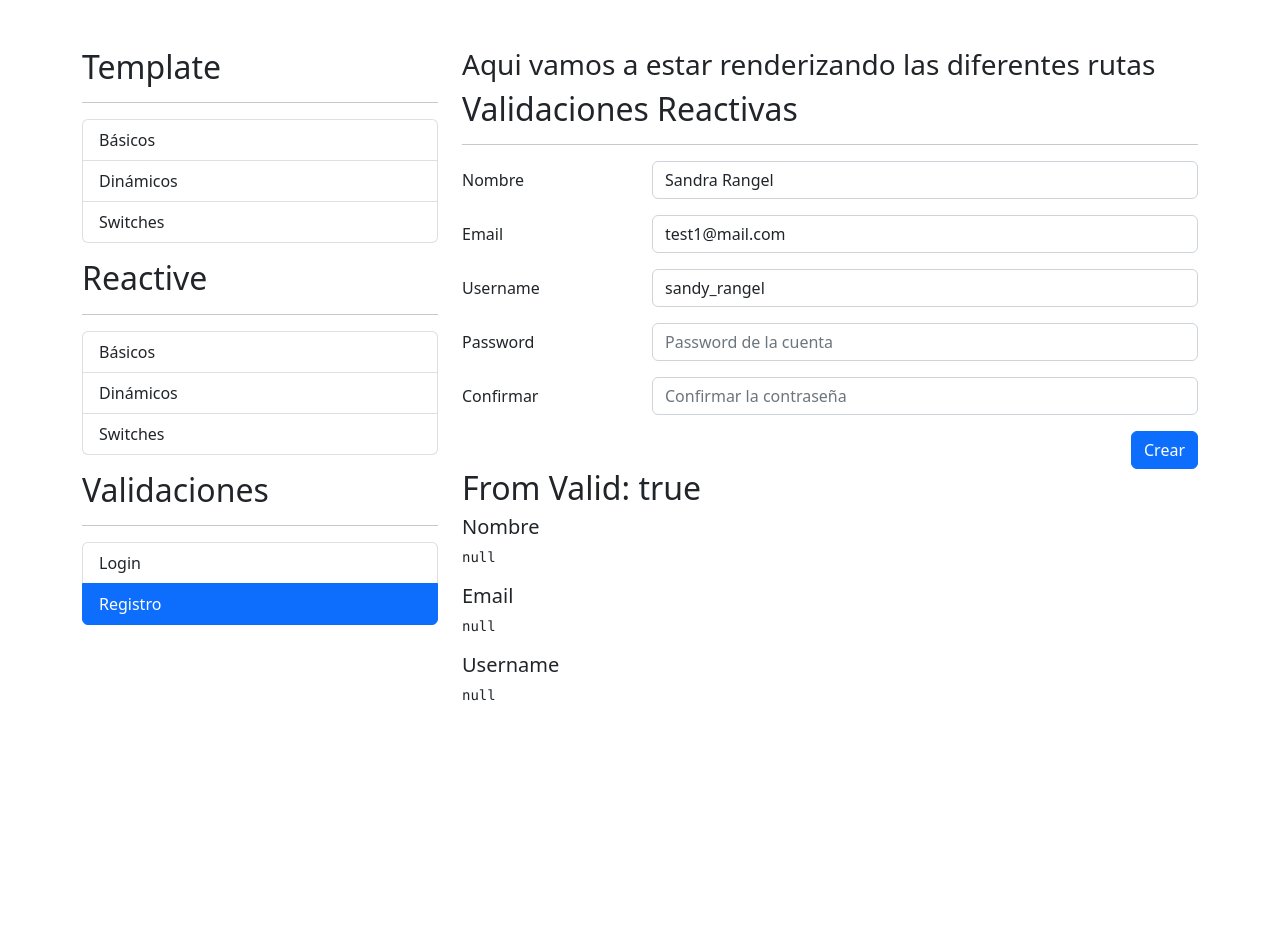
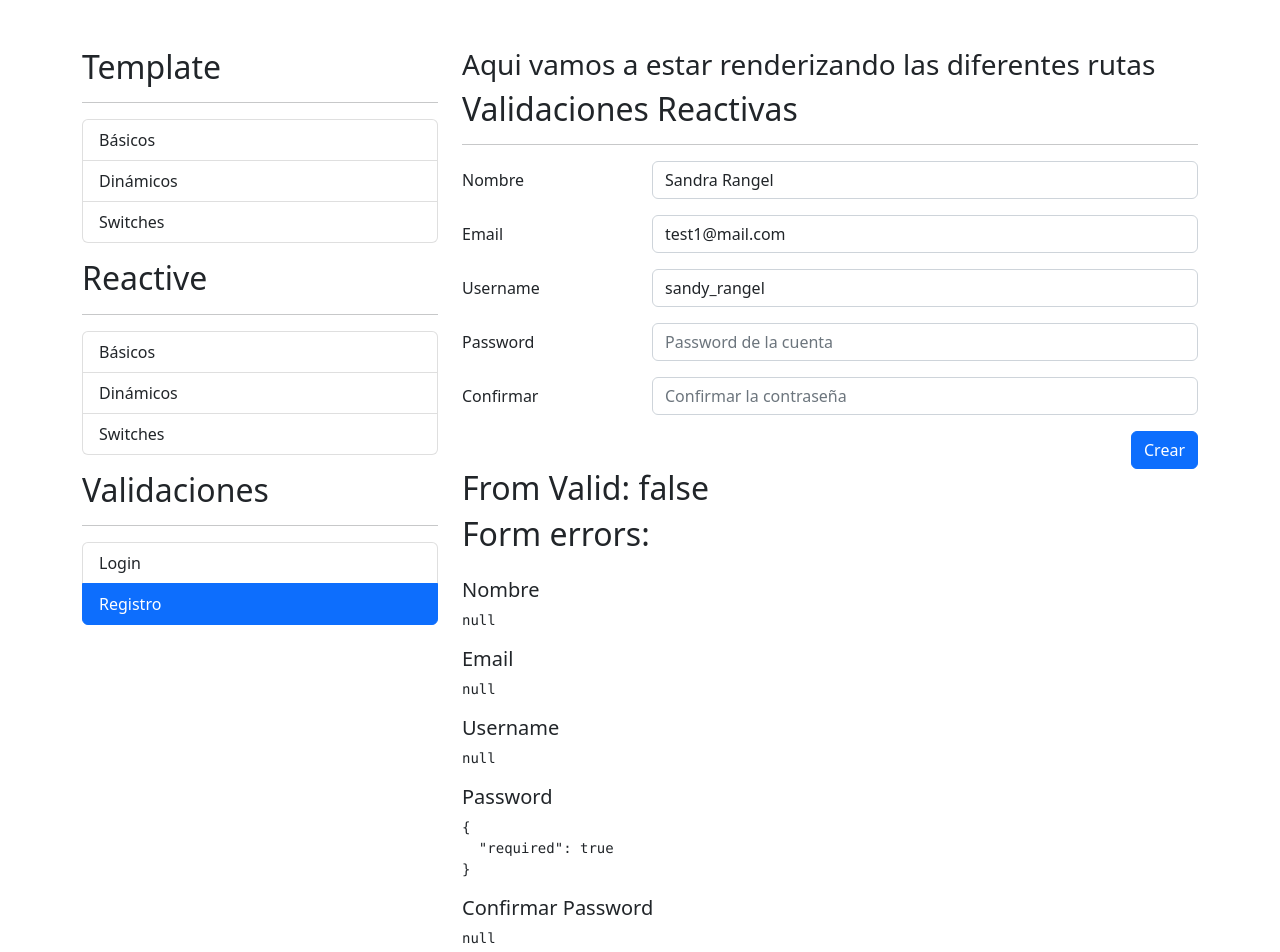
Before and after one commit to Ayilk/Formularios, an Angular app: page /auth/registro in a window 1280 px wide. Shown: the top 952 px of the page. Before the commit the page ends 800 px from the top, so only its background shows below. Built offline with nearby package versions, Linux system fonts and the light colour scheme.

Commit message:
Validar contraserñas iguales

```diff
--- a/src/app/auth/pages/registro/registro.component.html
+++ b/src/app/auth/pages/registro/registro.component.html
@@ -57,7 +57,12 @@
                 <div class="col-sm-9">
                     <input type="password"
                            class="form-control"
+                           formControlName="password"
                            placeholder="Password de la cuenta">
+                    <span class="form-text text-danger"
+                           *ngIf="campoNoValido('password')">
+                         La contraseña debe ser mayor de 6 caracteres
+                    </span>
 
                 </div>
             </div>
@@ -68,7 +73,12 @@
                 <div class="col-sm-9">
                     <input type="password"
                            class="form-control"
+                           formControlName="password2"
                            placeholder="Confirmar la contraseña">
+                    <span class="form-text text-danger"
+                           *ngIf="campoNoValido('password2')">
+                         Las contraseñas deben de ser iguales
+                    </span>
 
                 </div>
             </div>
@@ -87,9 +97,20 @@
 </div>
 
 <h2>From Valid: {{miFormulario.valid}}</h2>
+<h2>Form errors:</h2>
+<pre>{{miFormulario.errors}}</pre>
+
 <h5>Nombre</h5>
 <pre>{{miFormulario.controls['nombre'].errors | json }}</pre>
+
 <h5>Email</h5>
 <pre>{{miFormulario.controls['email'].errors | json }}</pre>
+
 <h5>Username</h5>
 <pre>{{miFormulario.controls['username'].errors | json }}</pre>
+
+<h5>Password</h5>
+<pre>{{miFormulario.controls['password'].errors | json }}</pre>
+
+<h5>Confirmar Password</h5>
+<pre>{{miFormulario.controls['password2'].errors | json }}</pre>
--- a/src/app/auth/pages/registro/registro.component.ts
+++ b/src/app/auth/pages/registro/registro.component.ts
@@ -14,8 +14,11 @@ export class RegistroComponent implements OnInit {
   miFormulario: FormGroup = this.fb.group({
     nombre: ['', [Validators.required, Validators.pattern(this.validatorService.nombreApellidoPattern)]],
     email: ['', [Validators.required, Validators.pattern(this.validatorService.emailPattern)]],
-    username: ['', [Validators.required, this.validatorService.noPuedeSerStrider]]
-
+    username: ['', [Validators.required, this.validatorService.noPuedeSerStrider]],
+    password: ['', [Validators.required, Validators.minLength(6)]],
+    password2: ['', [Validators.required]]
+  },{
+    validators: [this.validatorService.camposIguales('password', 'password2')]
   })
 
   constructor(private fb: FormBuilder,
--- a/src/app/shared/validators/validators.service.ts
+++ b/src/app/shared/validators/validators.service.ts
@@ -1,5 +1,6 @@
 import { Injectable } from '@angular/core';
-import { FormControl, ValidationErrors } from '@angular/forms';
+import { AbstractControl, FormControl, ValidationErrors } from '@angular/forms';
+import { of } from 'rxjs';
 
 @Injectable({
   providedIn: 'root'
@@ -24,6 +25,24 @@ export class ValidatorsService {
     }
     //Si regresamos null significa que todo salió bien
     return null
+  }
 
+  camposIguales(campo1: string, campo2: string){
+      return (formGroup: AbstractControl): ValidationErrors | null => {
+        //console.log(formGroup)
+
+        const pass1 = formGroup.get(campo1)?.value;
+        const pass2 = formGroup.get(campo2)?.value;
+
+        console.log(pass1, pass2)
+
+        if(pass1 !== pass2){
+          formGroup.get(campo2)?.setErrors({noIguales: true});
+          return {noIguales : true}
+        }
+
+        formGroup.get(campo2)?.setErrors(null)
+        return null
+      }
   }
 }
```
